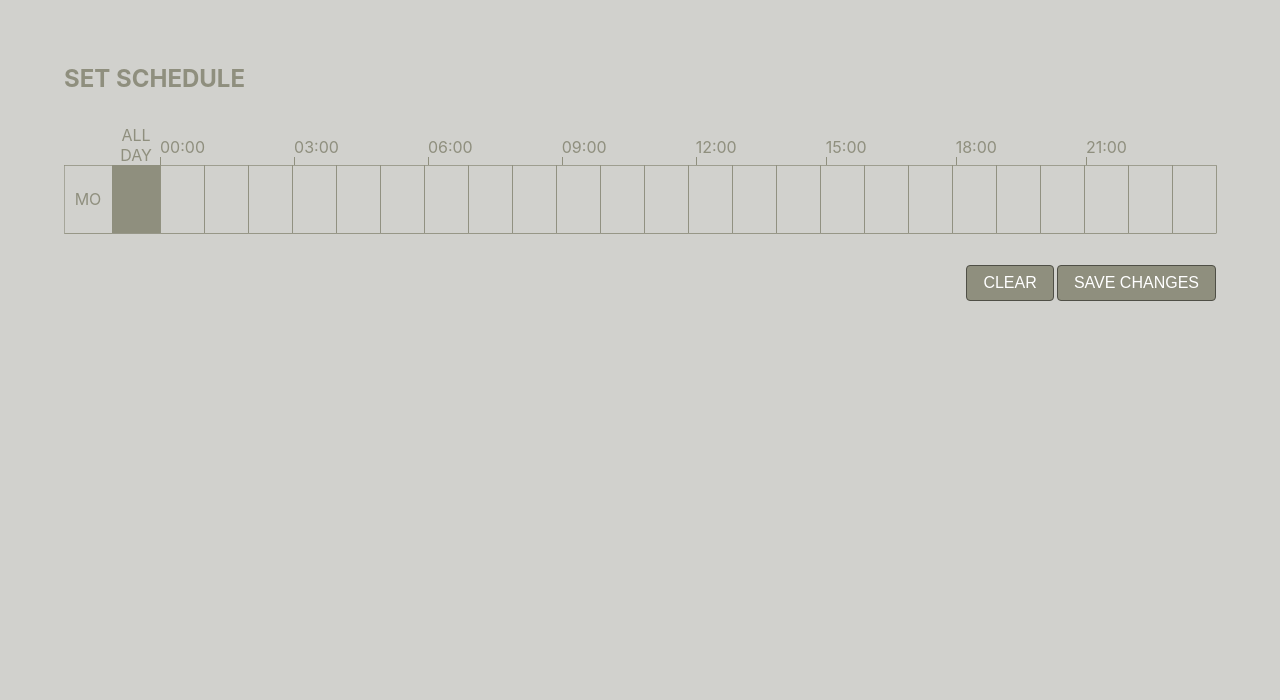
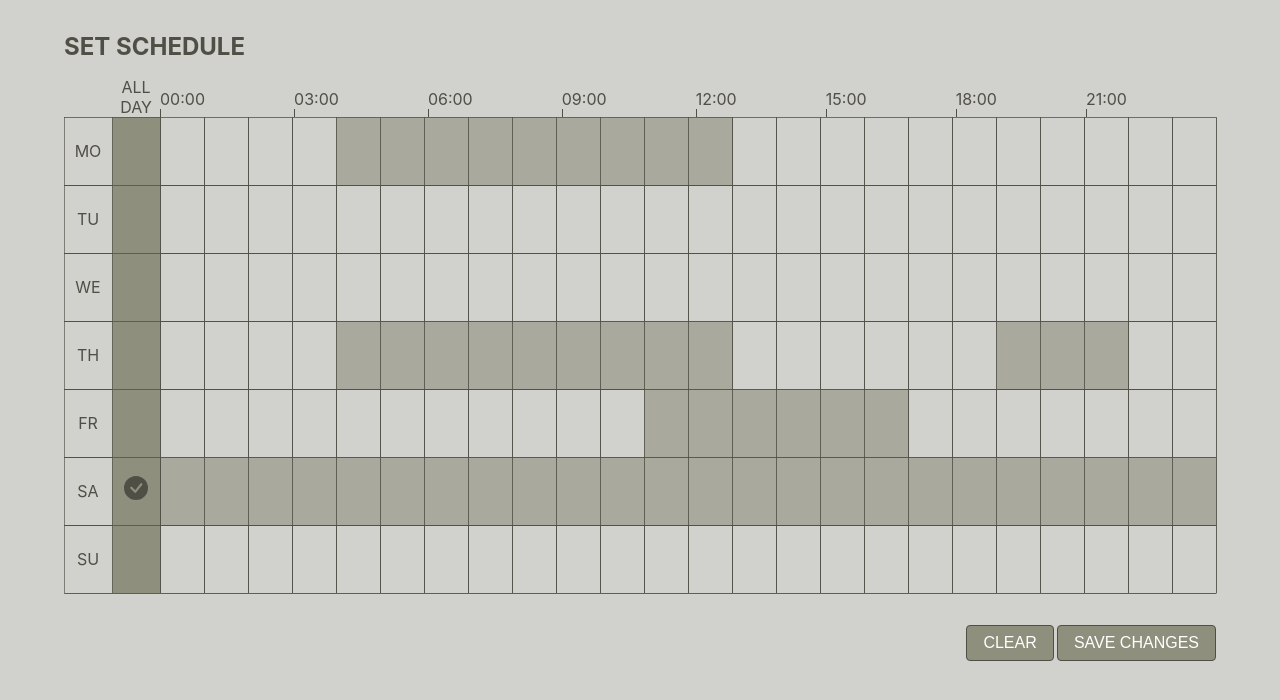
Before and after one commit to m-shvchk/checkable-calendar-app, a React (Create React App) app: page / in a window 1280 px wide. Shown: the top 700 px of the page. Built offline with nearby package versions, Linux system fonts and the light colour scheme.

Commit message:
initial data rendered

```diff
--- a/package.json
+++ b/package.json
@@ -8,6 +8,7 @@
     "@testing-library/user-event": "^13.5.0",
     "react": "^18.0.0",
     "react-dom": "^18.0.0",
+    "react-icons": "^4.3.1",
     "react-scripts": "5.0.1",
     "web-vitals": "^2.1.4"
   },
--- a/src/App.js
+++ b/src/App.js
@@ -1,5 +1,7 @@
 import React, { Fragment } from "react";
 import classes from "./App.module.css";
+import { BsFillCheckCircleFill } from "react-icons/bs";
+import DataCell from "./components/DataCell";
 
 const initialData = {
   mo: [
@@ -35,7 +37,49 @@ const initialData = {
   su: [],
 };
 
+const dayToNum = { mo: 0, tu: 1, we: 2, th: 3, fr: 4, sa: 5, su: 6 };
+const numToDay = ["mo", "tu", "we", "th", "fr", "sa", "su"];
+const normalized = [];
+
+Object.entries(initialData).map(([day, value]) => {
+  normalized[dayToNum[day]] = new Array(24).fill(false);
+  value.map((val) => {
+    const start = val.bt / 60;
+    const end = (val.et + 1) / 60;
+    normalized[dayToNum[day]].fill(true, start, end);
+  });
+});
+
 const App = () => {
+  const checkCellHandler = () => {};
+  let content = normalized.map((hours, dayIndex) => (
+    <div className={classes.flex_row} key={dayIndex}>
+      <div
+        className={classes.day_column}
+        id={numToDay[dayIndex]}
+        key={numToDay[dayIndex]}
+      >
+        {numToDay[dayIndex].toUpperCase()}
+      </div>
+      <div className={classes.all_day_column}>
+        {hours.includes(false) ? (
+          ""
+        ) : (
+          <div>
+            <BsFillCheckCircleFill />
+          </div>
+        )}
+      </div>
+      {hours.map((val, hourIndex) => (
+        <DataCell
+          value={val}
+          key={`${dayIndex}-${hourIndex}`}
+          onClick={checkCellHandler}
+        />
+      ))}
+    </div>
+  ));
+
   return (
     <Fragment>
       <div className={classes.container}>
@@ -52,38 +96,13 @@ const App = () => {
           <div className={classes.hour_marks}>18:00</div>
           <div className={classes.hour_marks}>21:00</div>
         </div>
-        <div className={classes.flex_row}>
-          <div className={classes.day_column}>MO</div>
-          <div className={classes.all_day_column}></div>
-          <div className={classes.hour_cell}></div>
-          <div className={classes.hour_cell}></div>
-          <div className={classes.hour_cell}></div>
-          <div className={classes.hour_cell}></div>
-          <div className={classes.hour_cell}></div>
-          <div className={classes.hour_cell}></div>
-          <div className={classes.hour_cell}></div>
-          <div className={classes.hour_cell}></div>
-          <div className={classes.hour_cell}></div>
-          <div className={classes.hour_cell}></div>
-          <div className={classes.hour_cell}></div>
-          <div className={classes.hour_cell}></div>
-          <div className={classes.hour_cell}></div>
-          <div className={classes.hour_cell}></div>
-          <div className={classes.hour_cell}></div>
-          <div className={classes.hour_cell}></div>
-          <div className={classes.hour_cell}></div>
-          <div className={classes.hour_cell}></div>
-          <div className={classes.hour_cell}></div>
-          <div className={classes.hour_cell}></div>
-          <div className={classes.hour_cell}></div>
-          <div className={classes.hour_cell}></div>
-          <div className={classes.hour_cell}></div>
-          <div className={classes.hour_cell}></div>
-        </div>
+        {content}
+
         <div className={classes.actions}>
           <button className={classes.btn}>CLEAR</button>
           <button className={classes.btn}>SAVE CHANGES</button>
         </div>
+
       </div>
     </Fragment>
   );
--- a/src/App.module.css
+++ b/src/App.module.css
@@ -2,64 +2,84 @@
   width: 90vw;
   margin: auto;
 }
+
 .container h2 {
-  padding-top: 4rem;
-  padding-bottom: 2rem;
-  color: #8f8f7e;
+  padding-top: 2rem;
+  padding-bottom: 1rem;
+  color: #4f4f46;
 }
+
 .header {
   display: flex;
   align-items: end;
-  color: #8f8f7e;
+  color: #4f4f46;
 }
+
 .header .day {
   flex-basis: 3rem;
 }
+
 .header .all_day {
   flex-basis: 3rem;
   text-align: center;
 }
+
 .header .hour_marks {
   flex-grow: 1;
 }
+
 .hour_marks::after {
   content: "";
   display: block;
-  background: #8f8f7e;
+  background: #4f4f46;
   width: 0.05vw;
   height: 0.5rem;
 }
 
 .flex_row {
   display: flex;
-  color: #8f8f7e;
+  color: #4f4f46;
 }
+
 .flex_row .day_column {
   flex-basis: 3rem;
   height: 8.5vh;
   display: flex;
   align-items: center;
   justify-content: center;
-  box-shadow: 0.05vw 0 0 0 #8f8f7e, 0 0.05vw 0 0 #8f8f7e,
-    0.05vw 0.05vw 0 0 #8f8f7e, 0.05vw 0 0 0 #8f8f7e inset,
-    0 0.05vw 0 0 #8f8f7e inset;
+  box-shadow: 0.05vw 0 0 0 #4f4f46, 0 0.05vw 0 0 #4f4f46,
+    0.05vw 0.05vw 0 0 #4f4f46, 0.05vw 0 0 0 #4f4f46 inset,
+    0 0.05vw 0 0 #4f4f46 inset;
 }
+
 .flex_row .all_day_column {
   flex-basis: 3rem;
   height: 8.5vh;
+  position: relative;
   background: #8f8f7e;
-  box-shadow: 0.05vw 0 0 0 #8f8f7e, 0 0.05vw 0 0 #8f8f7e,
-    0.05vw 0.05vw 0 0 #8f8f7e, 0.05vw 0 0 0 #8f8f7e inset,
-    0 0.05vw 0 0 #8f8f7e inset;
+  box-shadow: 0.05vw 0 0 0 #4f4f46, 0 0.05vw 0 0 #4f4f46,
+    0.05vw 0.05vw 0 0 #4f4f46, 0.05vw 0 0 0 #4f4f46 inset,
+    0 0.05vw 0 0 #4f4f46 inset;
+}
+
+.flex_row .all_day_column div {
+  font-size:1.5rem;
+  position: absolute;
+  left: 50%;
+  top: 50%;
+  transform: translate(-50%, -50%);
+  color: #4f4f46;
 }
 
 .flex_row .hour_cell {
   flex-grow: 1;
   height: 8.5vh;
-  box-shadow: 0.05vw 0 0 0 #8f8f7e, 0 0.05vw 0 0 #8f8f7e,
-    0.05vw 0.05vw 0 0 #8f8f7e, 0.05vw 0 0 0 #8f8f7e inset,
-    0 0.05vw 0 0 #8f8f7e inset;
+  background: #8f8f7e;
+  box-shadow: 0.05vw 0 0 0 #4f4f46, 0 0.05vw 0 0 #4f4f46,
+    0.05vw 0.05vw 0 0 #4f4f46, 0.05vw 0 0 0 #4f4f46 inset,
+    0 0.05vw 0 0 #4f4f46 inset;
 }
+
 .actions {
   text-align: right;
   margin-top: 2rem;
@@ -68,6 +88,7 @@
 .actions button {
   font-size: 1rem;
 }
+
 .btn {
   text-decoration: none;
   background-color: #8f8f7e;;
--- /dev/null
+++ b/src/components/DataCell.js
@@ -0,0 +1,13 @@
+import React from 'react'
+import classes from './DataCell.module.css'
+
+const DataCell = (props) => {
+
+    let checked_class = (props.value ?  `${classes.hour__cell_checked}` : `${classes.hour__cell}`)
+
+  return (
+    <div className={checked_class} onClick={props.onClick}></div>
+  )
+}
+
+export default DataCell
--- /dev/null
+++ b/src/components/DataCell.module.css
@@ -0,0 +1,16 @@
+.hour__cell {
+  flex-grow: 1;
+  height: 8.5vh;
+  box-shadow: 0.05vw 0 0 0 #4f4f46, 0 0.05vw 0 0 #4f4f46,
+    0.05vw 0.05vw 0 0 #4f4f46, 0.05vw 0 0 0 #4f4f46 inset,
+    0 0.05vw 0 0 #4f4f46 inset;
+}
+
+.hour__cell_checked {
+    flex-grow: 1;
+    height: 8.5vh;
+    background: rgba(143, 143, 126, 0.6);
+    box-shadow: 0.05vw 0 0 0 #4f4f46, 0 0.05vw 0 0 #4f4f46,
+      0.05vw 0.05vw 0 0 #4f4f46, 0.05vw 0 0 0 #4f4f46 inset,
+      0 0.05vw 0 0 #4f4f46 inset;
+  }
```
Also changed, not shown: 1 other file (tests, documents, lock files or other folders).
